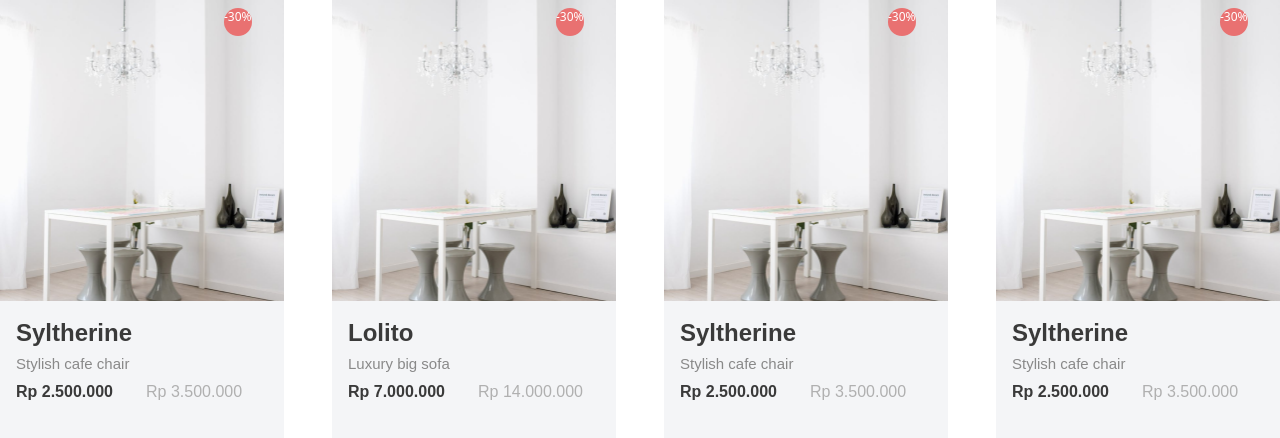
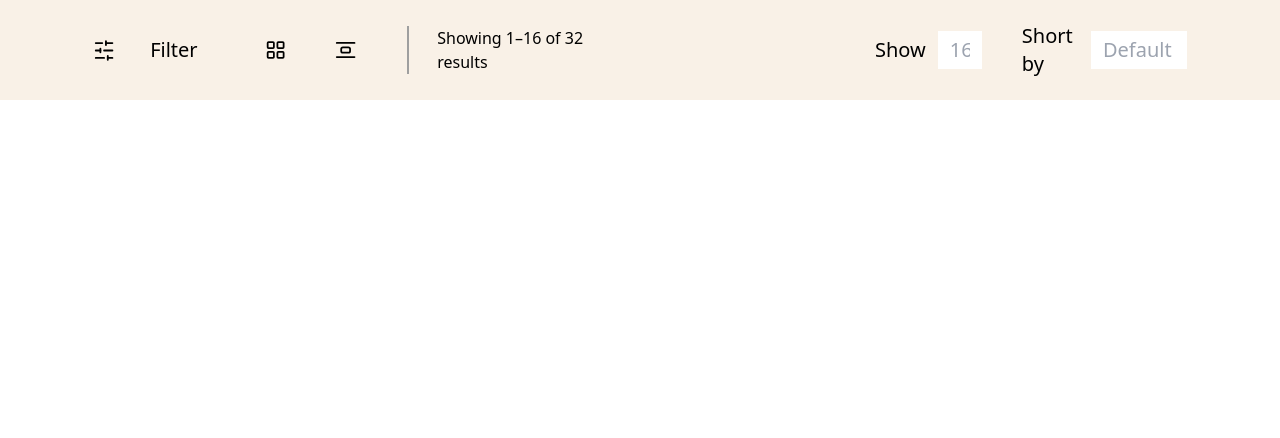
Before and after one commit to LucasFiorentin/tela, a React (Vite) app: page / in a window 1280 px wide. Shown: the top 438 px of the page. Built offline with nearby package versions, Linux system fonts and the light colour scheme.

Commit message:
Adicionando FIlter

```diff
--- a/package.json
+++ b/package.json
@@ -10,6 +10,7 @@
     "preview": "vite preview"
   },
   "dependencies": {
+    "lucide-react": "^0.424.0",
     "react": "^18.3.1",
     "react-dom": "^18.3.1"
   },
--- a/src/App.tsx
+++ b/src/App.tsx
@@ -1,7 +1,7 @@
-import { Cards } from './components/Cards'
+import { Filter } from './components/Filter'
 
 function App() {
-  return <Cards />
+  return <Filter />
 }
 
 export default App
--- /dev/null
+++ b/src/components/Filter.tsx
@@ -0,0 +1,30 @@
+import { AlignVerticalSpaceAround, LayoutGrid, SlidersHorizontal } from "lucide-react";
+
+export function Filter() {
+    return (
+    <div className="h-[100px] w-full bg-[#F9F1E7] flex  items-center">
+    <SlidersHorizontal className="w-[25px] h-[25px] ml-[93px]"/>
+    <p className="font-normal text-[20px] leading-7 ml-[35px]">Filter</p>
+    <LayoutGrid className="w-[24px] h-[24px] ml-[67px]" />
+    <AlignVerticalSpaceAround className="ml-[49px]"/>
+    <p className="ml-[51px] border-l-[2px] border-[#9F9F9F] pl-7 font-normal text-[16px] leading-6 text-black">
+        Showing 1–16 of 32 results
+    </p>
+
+    <div className="gap-3 ml-[260px] flex justify-center items-center">
+    <p className="font-normal text-[20px] leading-7">Show</p>
+    <div className=" bg-white ">
+        <input className="p-3 pt-1 text-[20px] pb-1 w-11 border-none outline-none text-[#9F9F9F]" type="text" placeholder="16"/>
+    </div>
+
+    </div>
+    <div className="gap-3 ml-[40px] flex justify-center items-center mr-[93px]">
+    <p className="font-normal text-[20px] leading-7">Short by</p>
+    <div className=" bg-white ">
+    <input className="p-3 pt-1 text-[20px] pb-1 w-24 border-none outline-none text-[#9F9F9F]" type="text" placeholder="Default"/>
+    </div>
+
+    </div>
+     </div>
+    )
+}
```
Also changed, not shown: 2 other files (tests, documents, lock files or other folders).
